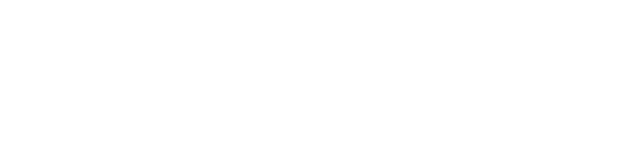
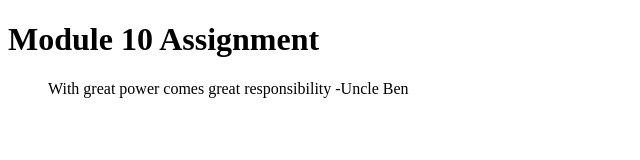
Before and after one commit to masonbuller/GitLab, a plain HTML site: page index.html/index.html in a window 1280 px wide. Shown: the whole page, without its empty margins (0-640 px from the left). Drawn offline with Linux system fonts and the light colour scheme.

Commit message:
Trinh Matthew

```diff
--- a/index.html/index.html
+++ b/index.html/index.html
@@ -5,7 +5,8 @@
 </head>
 
 <body>
-
+    <h1> Module 10 Assignment</h1>
+    <blockquote>With great power comes great responsibility -Uncle Ben </blockquote>
 </body>
 
 </html>
```
Also changed, not shown: index.html/style.css (added).
